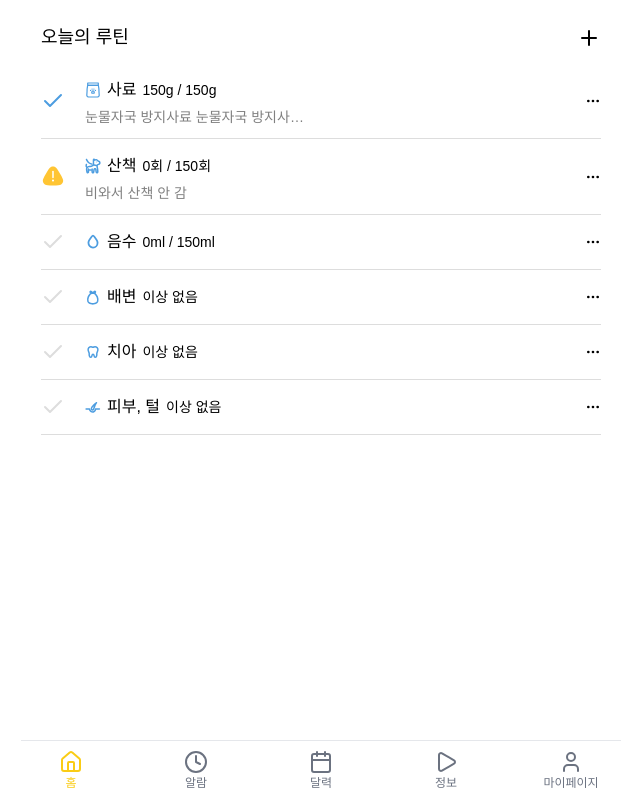
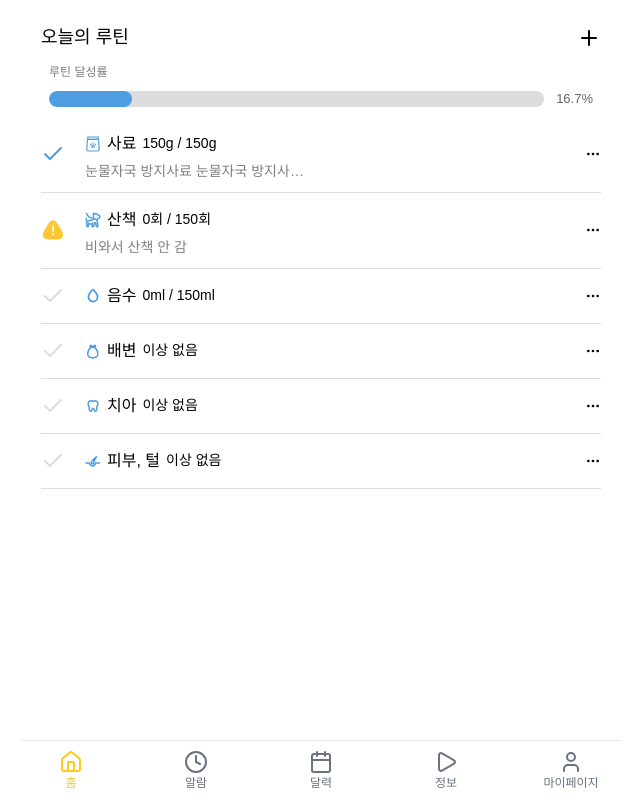
Before and after one commit to JECT-Study/PetFit-3rd-FE, a React (Vite) app: page / in a window 1280 px wide. Shown: the whole page, without its empty margins (319-959 px from the left). Built offline with nearby package versions, Linux system fonts and the light colour scheme.

Commit message:
feat: 루틴 달성률 ProgressBar 추가

```diff
--- a/src/features/routine/Routine.tsx
+++ b/src/features/routine/Routine.tsx
@@ -3,6 +3,8 @@ import { useNavigate } from 'react-router-dom';
 import styled from 'styled-components';
 
 import { RoutineItem } from '@/features/routine/RoutineItem';
+
+import { RoutineProgress } from './RoutineProgress';
 
 export const Routine = () => {
   const navigate = useNavigate();
@@ -15,6 +17,8 @@ export const Routine = () => {
           <Plus />
         </button>
       </RoutineTitleContainer>
+      <RoutineProgress />
+
       <RoutineItem />
     </Container>
   );
--- /dev/null
+++ b/src/features/routine/RoutineProgress.tsx
@@ -0,0 +1,60 @@
+import styled from 'styled-components';
+
+import { routineData } from '@/mocks/routineData';
+
+export const RoutineProgress = () => {
+  const totalRoutineCount = routineData.length;
+  const doneRoutineCount = routineData.filter(rtn => rtn.status === 'done').length;
+  const completedPercent = ((doneRoutineCount / totalRoutineCount) * 100).toFixed(1);
+  return (
+    <Container>
+      <Label>루틴 달성률</Label>
+
+      <ProgressBarContainer>
+        <ProgressBar>
+          <ProgressFill style={{ width: `${completedPercent}%` }} />
+        </ProgressBar>
+        <PercentText>{completedPercent}%</PercentText>
+      </ProgressBarContainer>
+    </Container>
+  );
+};
+
+const Container = styled.div`
+  display: flex;
+  flex-direction: column;
+  width: 100%;
+  padding: 0 8px;
+`;
+
+const ProgressBarContainer = styled.div`
+  display: flex;
+  justify-content: space-between;
+  align-items: center;
+  gap: 12px;
+  margin: 8px 0;
+`;
+
+const Label = styled.div`
+  font-size: 12px;
+  color: #7a7a7a;
+`;
+
+const PercentText = styled.div`
+  font-size: 13px;
+  color: #666666;
+`;
+
+const ProgressBar = styled.div`
+  width: 100%;
+  height: 16px;
+  background-color: #dddddd;
+  border-radius: 8px;
+  overflow: hidden;
+`;
+
+const ProgressFill = styled.div`
+  height: 100%;
+  background-color: #4d9de0;
+  border-radius: 8px;
+`;
```
Also changed, not shown: src/features/routine/RoutineNoteModal.tsx (deleted).
